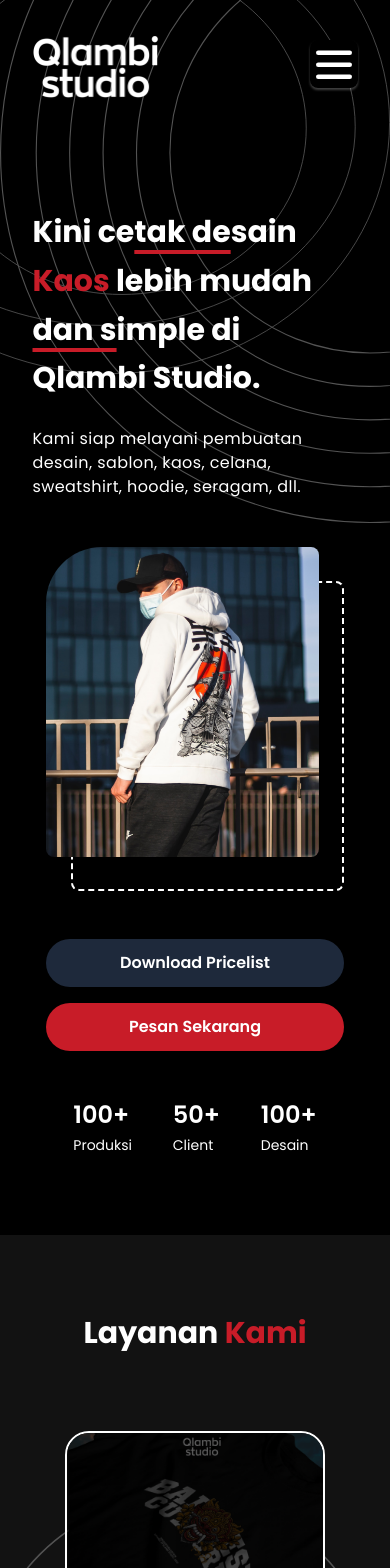
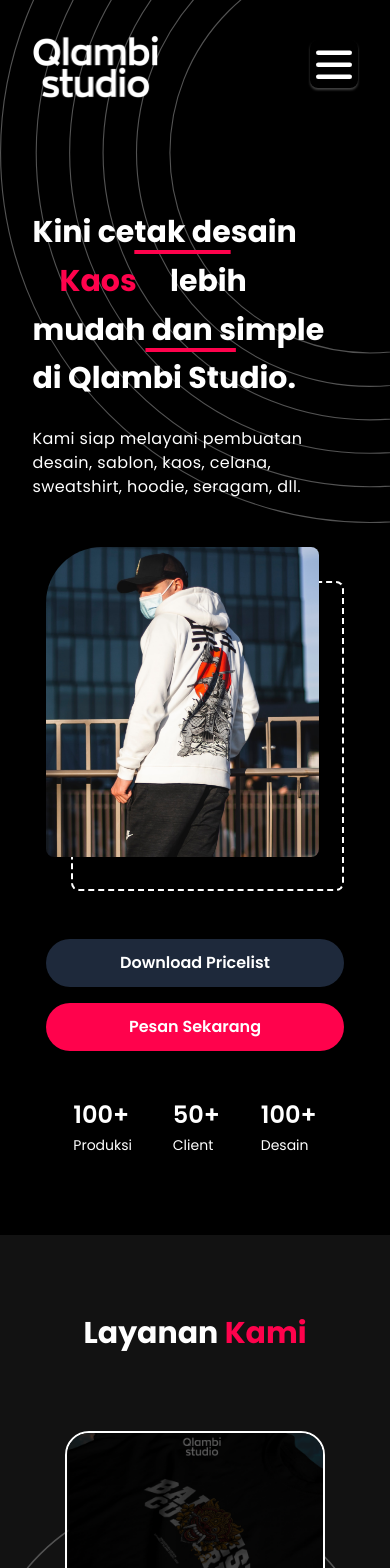
Before and after one commit to thenewsatria/qlambi-landing, a React (Vite) app: page / in a window 390 px wide. Shown: the top 1568 px of the page. Built offline with nearby package versions, Linux system fonts and the light colour scheme.

Commit message:
add animation to header

```diff
--- a/src/App.tsx
+++ b/src/App.tsx
@@ -35,7 +35,7 @@
 import sablon2 from './assets/porto_sablon2.png'
 import sablon3 from './assets/porto_sablon3.png'
 
-import whyUs from './assets/whyUs.png'
+import whyUs from './assets/whyus.png'
 
 import hamburgerOpen from './assets/hamburger_open.svg'
 import hamburgerClose from './assets/hamburger_close.svg'
@@ -72,6 +72,35 @@
 
   const responsiveNavbar: any = useRef<HTMLElement>(null)
 
+  const changingHeaderText: any = useRef<HTMLElement>(null)
+  const headerText: any = useRef<HTMLElement>(null)
+
+
+  const headerTextChanger = () => {
+    const texts = services.map((service) => service.serviceName)
+    texts.splice(texts.indexOf('Desain'), 1)
+    changingHeaderText.current.innerHTML = texts[0]
+    let i = 1
+    setTimeout(() => {
+      headerText.current.classList.add('is-changing')
+    }, 3700);
+    setTimeout(() => {
+      headerText.current.classList.remove('is-changing')
+    }, 4300);
+    setInterval(() => {
+      if (i >= texts.length) {
+        i = 0
+      }
+      changingHeaderText.current.innerHTML = texts[i]
+      i += 1
+      setTimeout(() => {
+        headerText.current.classList.add('is-changing')
+      }, 3700);
+      setTimeout(() => {
+        headerText.current.classList.remove('is-changing')
+      }, 4300);
+    }, 4000)
+  }
 
   const testimoniButtonHandler = (direction: string) => {
     const testimoniCardLength = testimoniCard.current.offsetWidth
@@ -133,6 +162,7 @@
   // run once after mounted
   useEffect(() => {
     navigationHightlight()
+    headerTextChanger()
     window.addEventListener("scroll", navigationHightlight);
   }, [])
 
@@ -279,7 +309,7 @@
             <img className='w-12 md:w-14' src={hamburgerOpen} alt="open drawer" />
           </button>
         </div>
-        <div className='w-screen bg-secondary h-screen absolute top-0 left-0 translate-x-full group-[.navbar-is-active]:translate-x-0 transition-all duration-500'>
+        <div className='w-screen bg-secondary h-screen absolute top-0 left-0 translate-x-full group-[.navbar-is-active]:translate-x-0 transition-all duration-200'>
           <div className='flex justify-between items-start w-5/6 mx-auto pt-10 md:pt-16'>
             <div>
               <img className='w-32 md:w-36' src={qlambiLogo} alt="" />
@@ -310,7 +340,7 @@
         <div className='absolute top-0 left-0 mt-9 md:mt-16 md:ml-16 ml-8 lg:hidden z-10'>
           <img className='w-32 md:w-36' src={qlambiLogo} alt="" />
         </div>
-        <div className='absolute top-0 left-0'>
+        <div className='absolute top-0 left-0 hidden xl:block'>
           <img className='w-160' src={radialBg1} alt="" />
         </div>
         <div className='absolute top-0 right-0'>
@@ -319,7 +349,8 @@
         <div className='w-5/6'>
           <div className='flex flex-col lg:flex-row justify-between xl:items-center'>
             <div className='w-full lg:w-1/2 lg:mr-12 xl:mr-16'>
-              <h1 className='text-3xl md:text-4xl xl:text-3xl 2xl:text-4xl font-bold text-white leading-relaxed md:leading-relaxed xl:leading-relaxed 2xl:leading-relaxed relative z-10'>Kini ce<span className='underline decoration-4 underline-offset-[.5rem] 2xl:underline-offset-[1rem] decoration-primary'>tak de</span>sain <span className='text-primary'>Kaos</span> lebih mudah<span className='underline decoration-4 underline-offset-[.5rem] 2xl:underline-offset-[1rem] decoration-primary'> dan s</span>imple di Qlambi Studio.</h1>
+              <h1 className='text-3xl md:text-4xl xl:text-3xl 2xl:text-4xl font-bold text-white leading-relaxed md:leading-relaxed xl:leading-relaxed 2xl:leading-relaxed relative z-10 group' ref={headerText}>
+                Kini ce<span className='underline decoration-4 underline-offset-[.5rem] 2xl:underline-offset-[1rem] decoration-primary'>tak de</span>sain <div className='text-primary inline-block opacity-100 scale-1 w-[8.2rem] md:w-[9.8rem] xl:w-[8.2rem] 2xl:w-[9.8rem] group-[.is-changing]:scale-75 group-[.is-changing]:opacity-0 text-center transition-all duration-500' ref={changingHeaderText}>Totebag</div> lebih mudah<span className='underline decoration-4 underline-offset-[.5rem] 2xl:underline-offset-[1rem] decoration-primary'> dan s</span>imple di Qlambi Studio.</h1>
               <h2 className='mt-6 md:mt-12 text-white text-base md:text-lg xl:text-lg 2xl:text-xl tracking-wide relative z-10'>
                 Kami siap melayani pembuatan desain, sablon, kaos, celana, sweatshirt, hoodie, seragam, dll.
               </h2>
@@ -331,8 +362,8 @@
                 </div>
               </div>
               <div className='flex flex-col md:flex-row font-semibold lg:text-sm 2xl:text-lg mt-12 md:mt-16 2xl:mt-16'>
-                  <button className='bg-slate-800 rounded-full mx-auto 2xl:mx-0 text-white w-11/12 mb-4 md:mb-0 2xl:w-6/12 py-3 px-3 md:mr-6 lg:mr-2 xl:mr-5 2xl:mr-8 relative z-10'>Download Pricelist</button>
-                  <button className='bg-primary rounded-full mx-auto 2xl:mx-0 text-white w-11/12 2xl:w-6/12 py-3 px-3 md:ml-6 lg:ml-2 xl:ml-5 2xl:ml-8 z-10'>Pesan Sekarang</button>
+                  <a className='bg-slate-800 rounded-full mx-auto 2xl:mx-0 text-white text-center w-11/12 mb-4 md:mb-0 2xl:w-6/12 py-3 px-3 md:mr-6 lg:mr-2 xl:mr-5 2xl:mr-8 relative z-10' href='https://s.id/QlambiPriceList'>Download Pricelist</a>
+                  <a className='bg-primary rounded-full mx-auto 2xl:mx-0 text-white text-center w-11/12 2xl:w-6/12 py-3 px-3 md:ml-6 lg:ml-2 xl:ml-5 2xl:ml-8 z-10' href='https://s.id/NomerQlambi'>Pesan Sekarang</a>
               </div>
               <div className='flex justify-evenly lg:justify-around xl:justify-start mt-12 md:mt-16 2xl:mt-20'>
                 <div className='xl:mr-20'>
@@ -418,7 +449,7 @@
               <h2 className='text-white font-semibold text-3xl lg:text-4xl xl:text-3xl 2xl:text-4xl mb-8'>Ide dan solusi dari kami untuk pelanggan kami. 😊</h2>
               <h3 className='text-white text-base md:text-lg lg:text-xl xl:text-lg 2xl:text-xl'>Kami berikan yang terbaik dan untuk pelanggan pelanggan kami.</h3>
               <div className='mt-12 flex justify-center xl:justify-start xl:items-center xl:mt-16'>
-                <button className='text-white bg-primary font-semibold px-10 md:px-12 xl:px-10 2xl:px-12 py-3 text-sm md:text-base lg:text-lg xl:text-base 2xl:text-lg rounded-full'>Download Katalog Portofolio</button>
+                <a className='text-white bg-primary font-semibold px-10 md:px-12 xl:px-10 2xl:px-12 py-3 text-sm md:text-base lg:text-lg xl:text-base 2xl:text-lg rounded-full' href='https://s.id/QlambiPortofolio'>Download Katalog Portofolio</a>
               </div>
             </div>
           </div>
@@ -549,7 +580,7 @@
             <h1 className='text-center text-xl md:text-3xl lg:text-4xl xl:text-3xl text-white font-semibold mb-4 md:mb-8 xl:mb-10 2xl:text-5xl 2xl:mb-16'>Tunggu apa lagi?</h1>
             <h2 className='text-center text-xs md:text-base lg:text-lg xl:text-lg 2xl:text-2xl text-white font-semibold'>Segera hubungi kami untuk mendapatkan informasi lebih lanjut.</h2>
             <div className='flex justify-center mt-4 md:mt-6 xl:mt-8 2xl:mt-10'>
-              <button className='text-xs md:text-base lg:text-base py-2 px-10 md:px-12 mx-auto 2xl:px-20 text-primary 2xl:text-xl font-semibold bg-white 2xl:py-4 rounded-full'>Pesan Sekarang</button>
+              <a className='text-xs md:text-base lg:text-base py-2 px-10 md:px-12 mx-auto 2xl:px-20 text-primary 2xl:text-xl font-semibold bg-white 2xl:py-4 rounded-full' href='https://s.id/NomerQlambi'>Pesan Sekarang</a>
             </div>
           </div>
         </div>
@@ -592,30 +623,30 @@
                 <div className='mb-8 lg:mb-12'>
                   <p className='text-white font-semibold text-lg 2xl:text-xl'>Sosial Media</p>
                 </div>
-                <div className='flex items-center mb-4 lg:mb-8'>
+                <a className='flex items-center mb-4 lg:mb-8' href='https://www.instagram.com/qlambistudio/'>
                   <div className='mr-4'>
                     <img className='w-5 md:w-7 lg:w-5 2xl:w-7' src={instagramIcon} alt="" />
                   </div>
                   <div>
                     <p className='text-white text-base md:text-lg lg:text-base 2xl:text-lg'>Instagram</p>
                   </div>
-                </div>
-                <div className='flex items-center mb-4 lg:mb-8'>
+                </a>
+                <a className='flex items-center mb-4 lg:mb-8' href='https://www.tiktok.com/@qlambistudio'>
                   <div className='mr-4'>
                     <img className='w-5 md:w-7 lg:w-5 2xl:w-7' src={tiktokIcon} alt="" />
                   </div>
                   <div>
                     <p className='text-white text-base md:text-lg lg:text-base 2xl:text-lg'>Tiktok</p>
                   </div>
-                </div>
-                <div className='flex items-center'>
+                </a>
+                <a className='flex items-center' href='https://s.id/NomerQlambi'>
                   <div className='mr-4'>
                     <img className='w-5 md:w-7 lg:w-5 2xl:w-7' src={whatsappIcon} alt="" />
                   </div>
                   <div>
                     <p className='text-white text-base md:text-lg lg:text-base 2xl:text-lg'>Whatsapp</p>
                   </div>
-                </div>
+                </a>
               </div>
             </div>
             <div className='lg:w-1/3 lg:ml-5 xl:ml-7'>
--- a/tailwind.config.cjs
+++ b/tailwind.config.cjs
@@ -7,8 +7,8 @@
     theme: {
         extend: {
             colors: {
-                // primary: '#FF024C'
-                primary: '#C81C28',
+                // primary: '#C81C28',
+                primary: '#FF024C',
                 secondary: '#000000',
                 tertiary: '#121212',
             },
@@ -223,10 +223,10 @@
                 },
                 navbaractive: {
                     from: {color: "rgb(255 255 255)"},
-                    to: {color: "#C81C28"},
+                    to: {color: "#FF024C"},
                 },
                 navbarinactive: {
-                    from: {color: "#C81C28"},
+                    from: {color: "#FF024C"},
                     to: {color: "rgb(255 255 255)"},
                 },
                 navbarscrolled: {
```
Also changed, not shown: src/assets/whyus.png (added).
